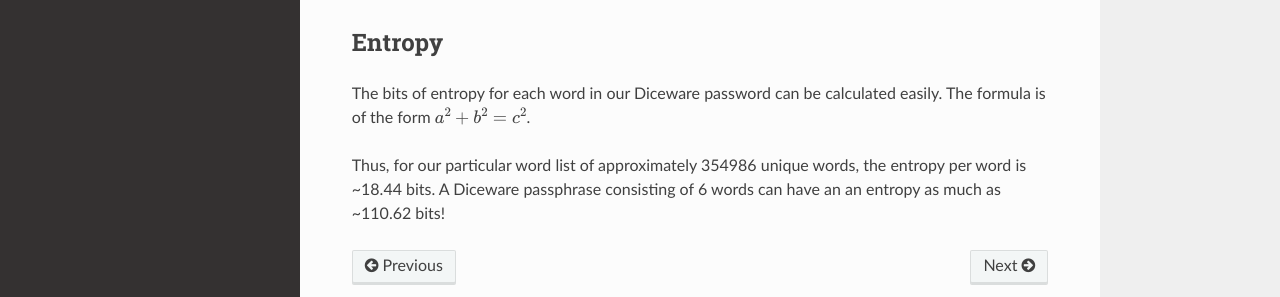
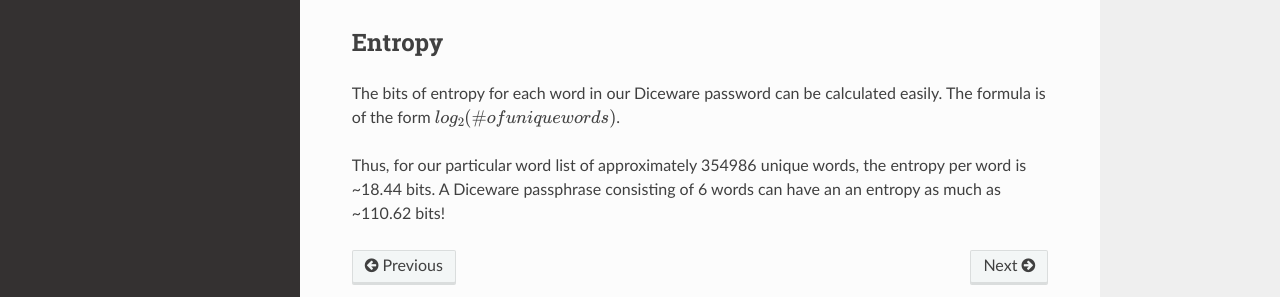
Before and after one commit to Bhanditz/Diceware-Password-Generator-1, a Sphinx documentation site: the page built from docs/theory.rst, in a window 1280 px wide. Shown: the part 358-655 px from the top of the page. Built offline with Sphinx 7.4.7 and the Read the Docs theme 2.0.0, drawn with Linux system fonts in a browser that asks for light colours.

Commit message:
Added documentation.

```diff
--- a/docs/theory.rst
+++ b/docs/theory.rst
@@ -11,6 +11,6 @@ For each word in the passphrase, five rolls of the dice are required. The number
 Entropy
 -------
 
-The bits of entropy for each word in our Diceware password can be calculated easily. The formula is of the form :math:`a^2 + b^2 = c^2`.
+The bits of entropy for each word in our Diceware password can be calculated easily. The formula is of the form :math:`log_2 (\# of unique words)`.
 
 Thus, for our particular word list of approximately 354986 unique words, the entropy per word is ~18.44 bits. A Diceware passphrase consisting of 6 words can have an an entropy as much as ~110.62 bits!
```
Also changed, not shown: 10 other files.
